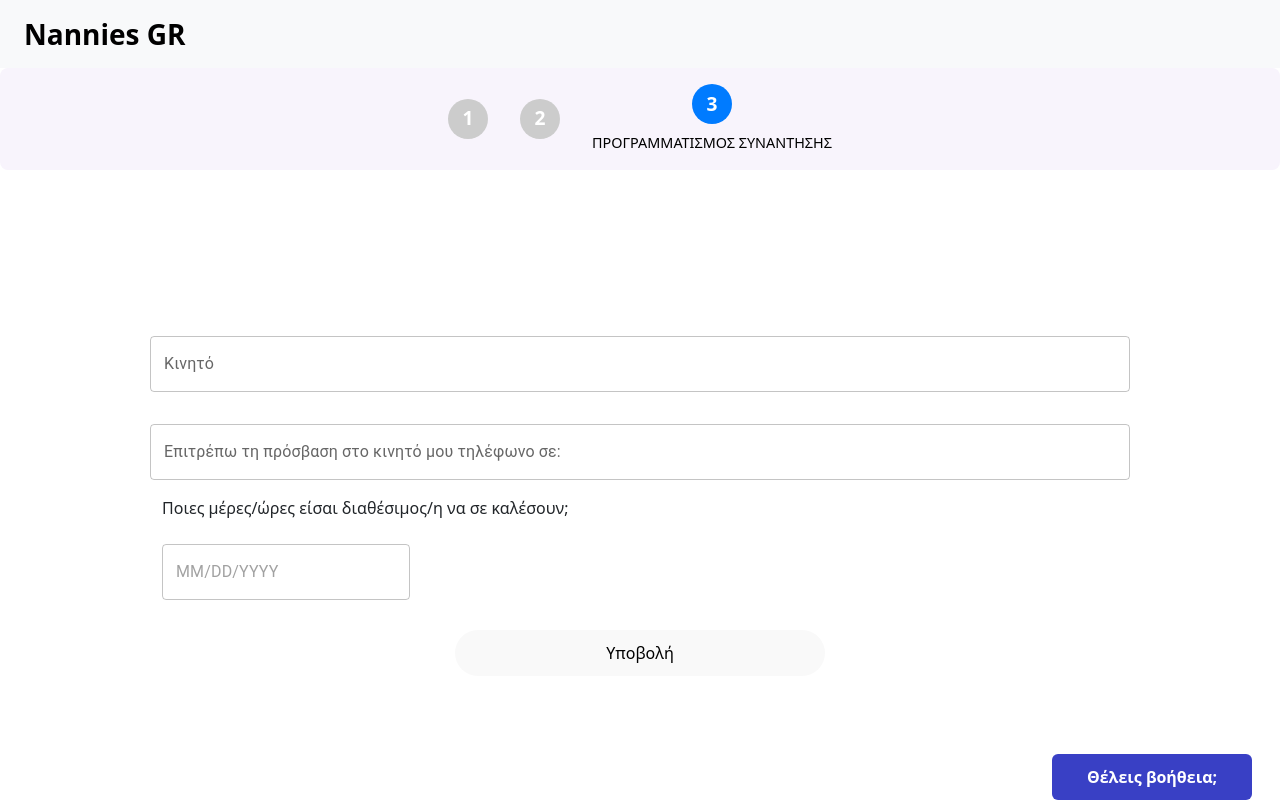
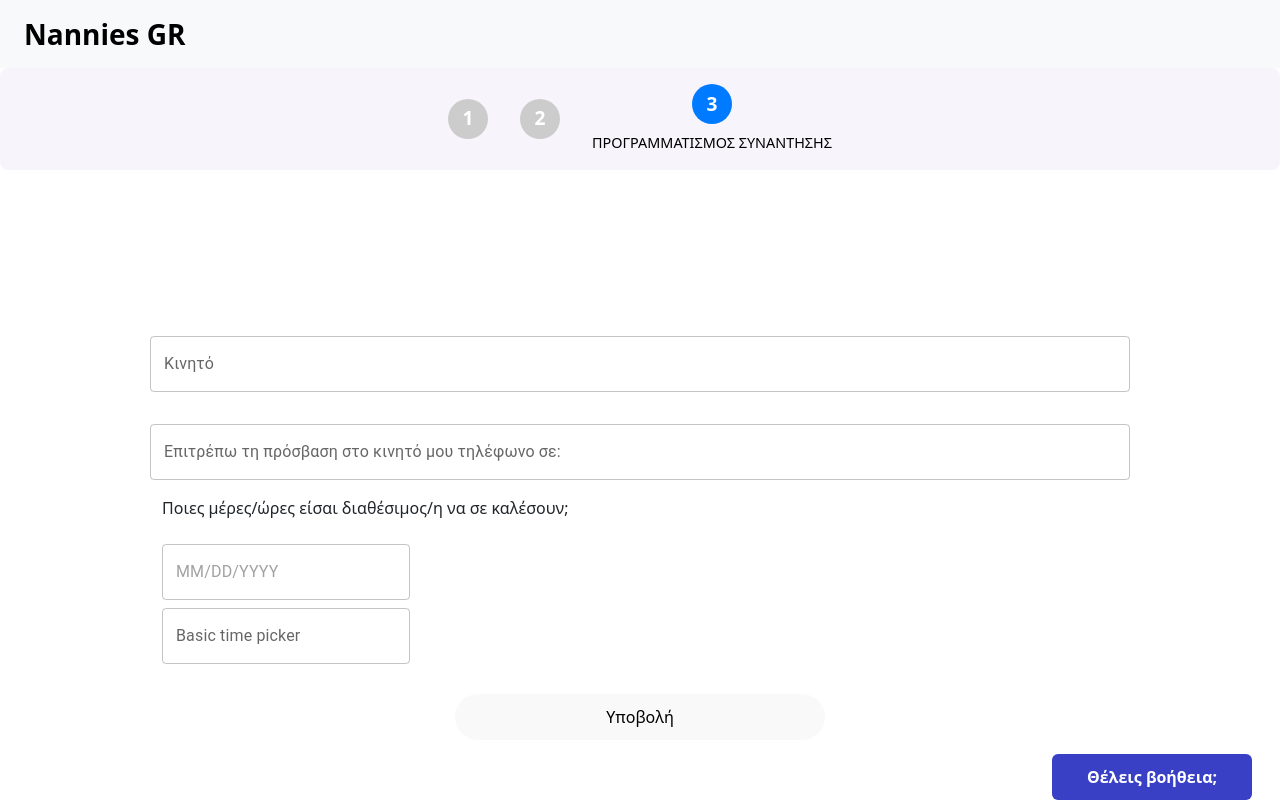
Before and after one commit to giannisz2/Website_Nannies, a React (Vite) app: page /ThirdStep in a window 1280 px wide. Shown: the top 802 px of the page. Built offline with nearby package versions, Linux system fonts and the light colour scheme.

Commit message:
Added timer component

```diff
--- /dev/null
+++ b/src/components/layout/Timepicker.jsx
@@ -0,0 +1,15 @@
+import * as React from 'react';
+import { DemoContainer } from '@mui/x-date-pickers/internals/demo';
+import { AdapterDayjs } from '@mui/x-date-pickers/AdapterDayjs';
+import { LocalizationProvider } from '@mui/x-date-pickers/LocalizationProvider';
+import { TimePicker } from '@mui/x-date-pickers/TimePicker';
+
+export default function Timepicker() {
+  return (
+    <LocalizationProvider dateAdapter={AdapterDayjs}>
+      <DemoContainer components={['TimePicker']}>
+        <TimePicker label="Basic time picker" />
+      </DemoContainer>
+    </LocalizationProvider>
+  );
+}
--- a/src/pages/nannies/MeetingNanny.jsx
+++ b/src/pages/nannies/MeetingNanny.jsx
@@ -55,9 +55,6 @@ export default function MeetingNanny() {
     <div className="MeetingNanny">
       <NavBarNannies className="nav-bar-nannies" />
       <HelpButton />
-      <div id="breadCrumb">
-        <Breadcrumb />
-      </div>
       <div>
         <p className="text4">
           Θα συμπληρώνονται αυτόματα ανάλογα το ραντεβού
--- a/src/pages/nannies/ThirdStep.jsx
+++ b/src/pages/nannies/ThirdStep.jsx
@@ -5,6 +5,7 @@ import { Row, Col } from 'react-bootstrap';
 import { Select, MenuItem, TextField, InputLabel, FormControl } from '@mui/material';
 import Datepicker from '../../components/layout/Datepicker.jsx';
 import '../../styles/ThirdStep.css'
+import Timepicker from '../../components/layout/Timepicker.jsx';
 
 export default function ThirdStep() {
     return (
@@ -30,6 +31,7 @@ export default function ThirdStep() {
                         <TextField fullWidth label="Επιτρέπω τη πρόσβαση στο κινητό μου τηλέφωνο σε:" type="text" className="my-3" />
                         <p>Ποιες μέρες/ώρες είσαι διαθέσιμος/η να σε καλέσουν;</p>
                         <Datepicker/>
+                        <Timepicker/>
                         <div className='buttons'>
                             <button className="button-apply">Υποβολή</button>
                         </div>
```
